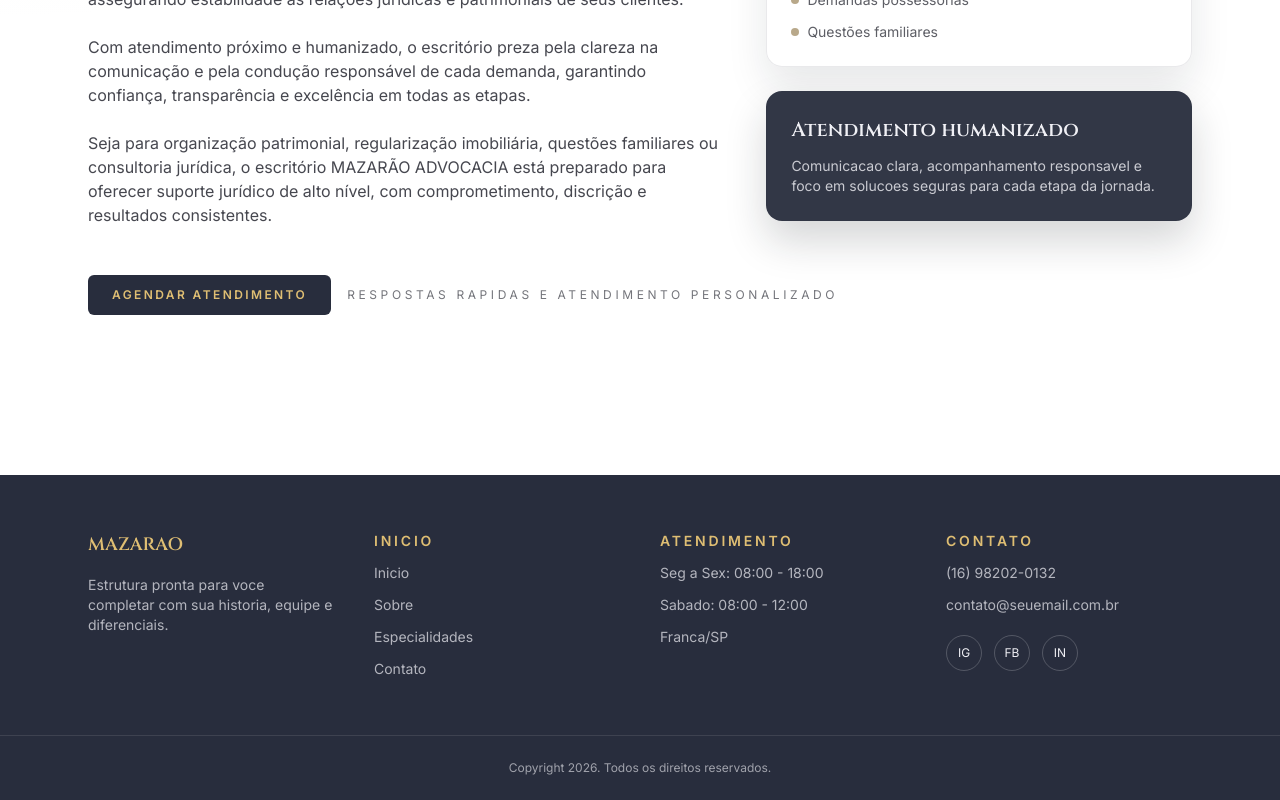
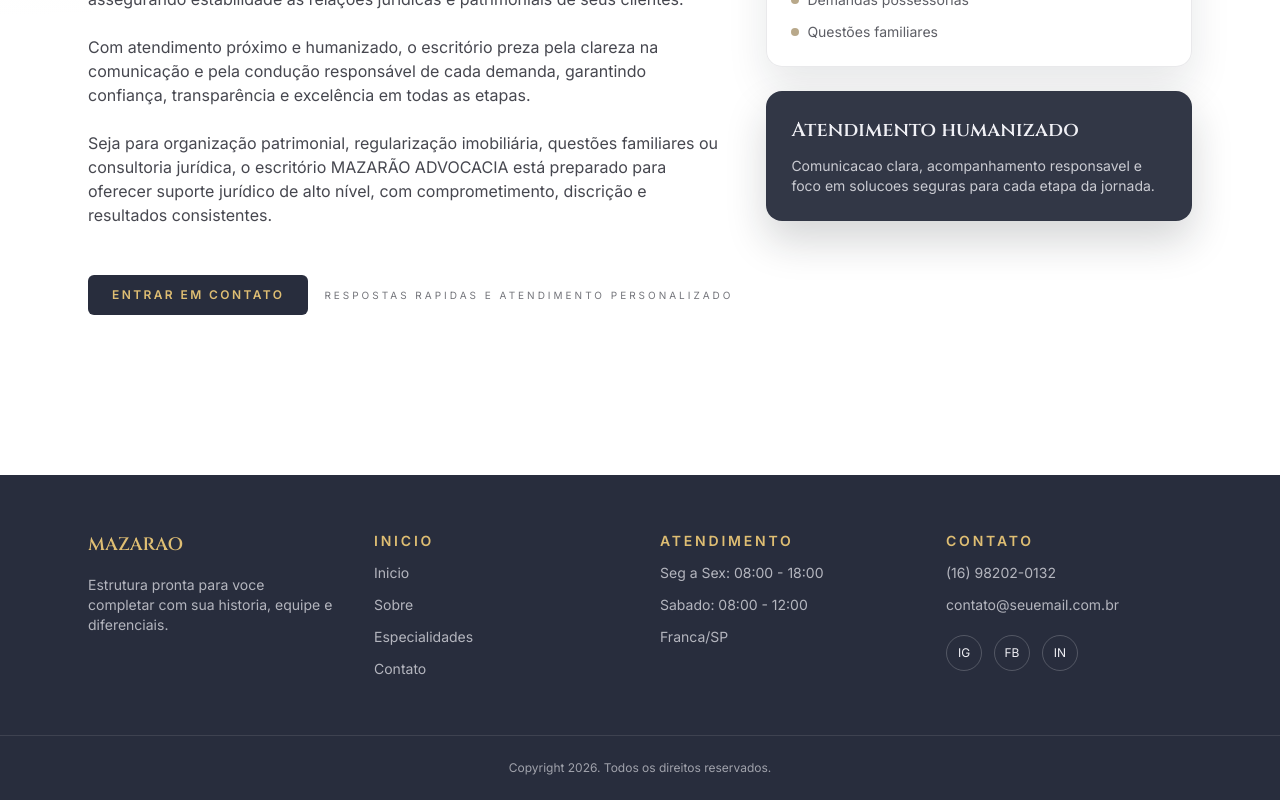
Before and after one commit to LucMazarJR/advocacia-landing-page, a Next.js app: page /sobre in a window 1280 px wide. Shown: the part 773-1573 px from the top of the page. Built offline with nearby package versions, Linux system fonts and the light colour scheme.

Commit message:
style: change cta in about

```diff
--- a/app/sobre/page.tsx
+++ b/app/sobre/page.tsx
@@ -91,9 +91,9 @@ export default function About() {
                         href="/#contato"
                         className="inline-flex rounded-md bg-header-primary px-6 py-3 text-xs font-semibold uppercase tracking-[0.2em] text-accent-secundary"
                     >
-                        Agendar atendimento
+                        Entrar em contato
                     </Link>
-                    <span className="text-xs uppercase tracking-[0.3em] text-foreground/60">
+                    <span className="text-[10px] uppercase tracking-[0.3em] text-foreground/60">
                         Respostas rapidas e atendimento personalizado
                     </span>
                 </div>
```
